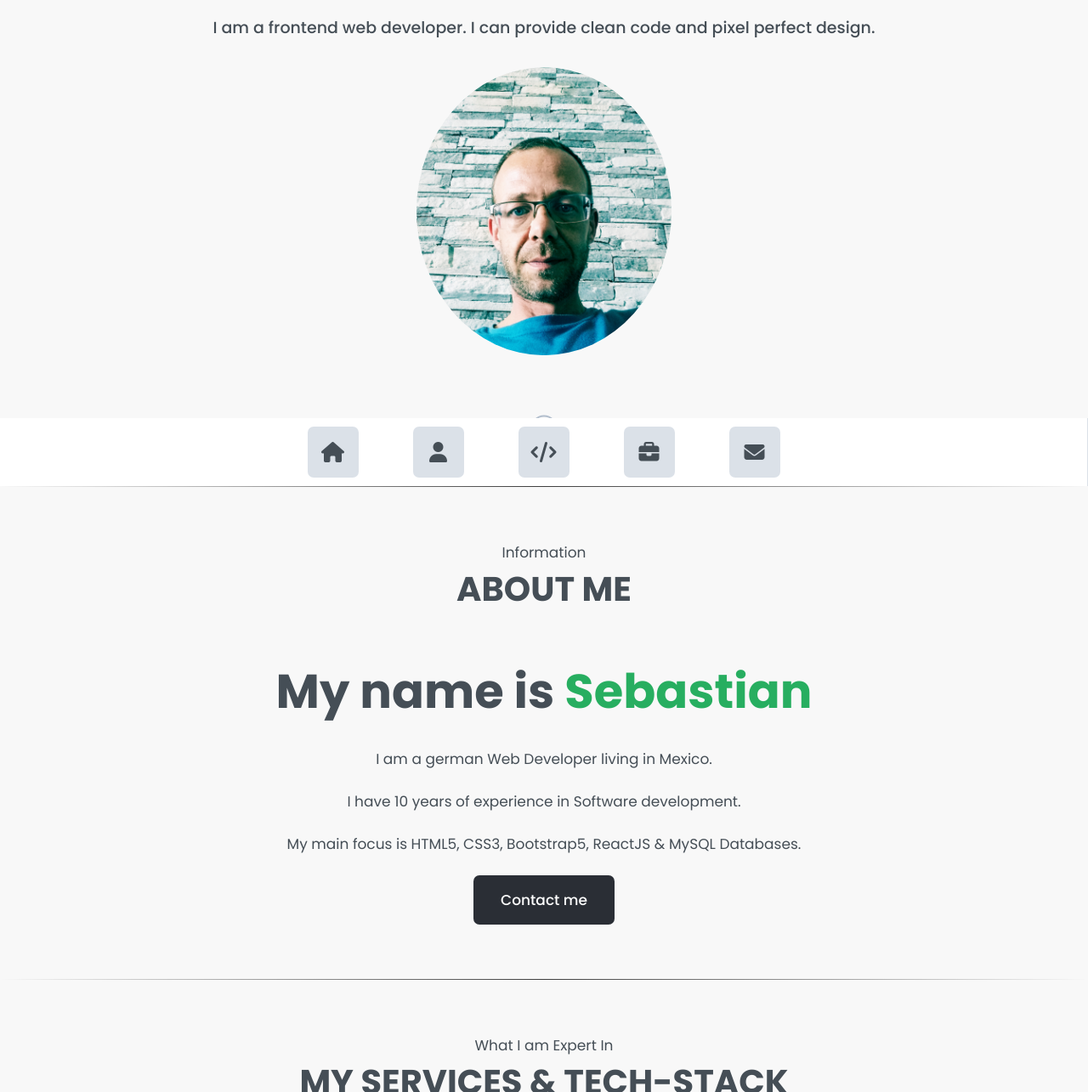
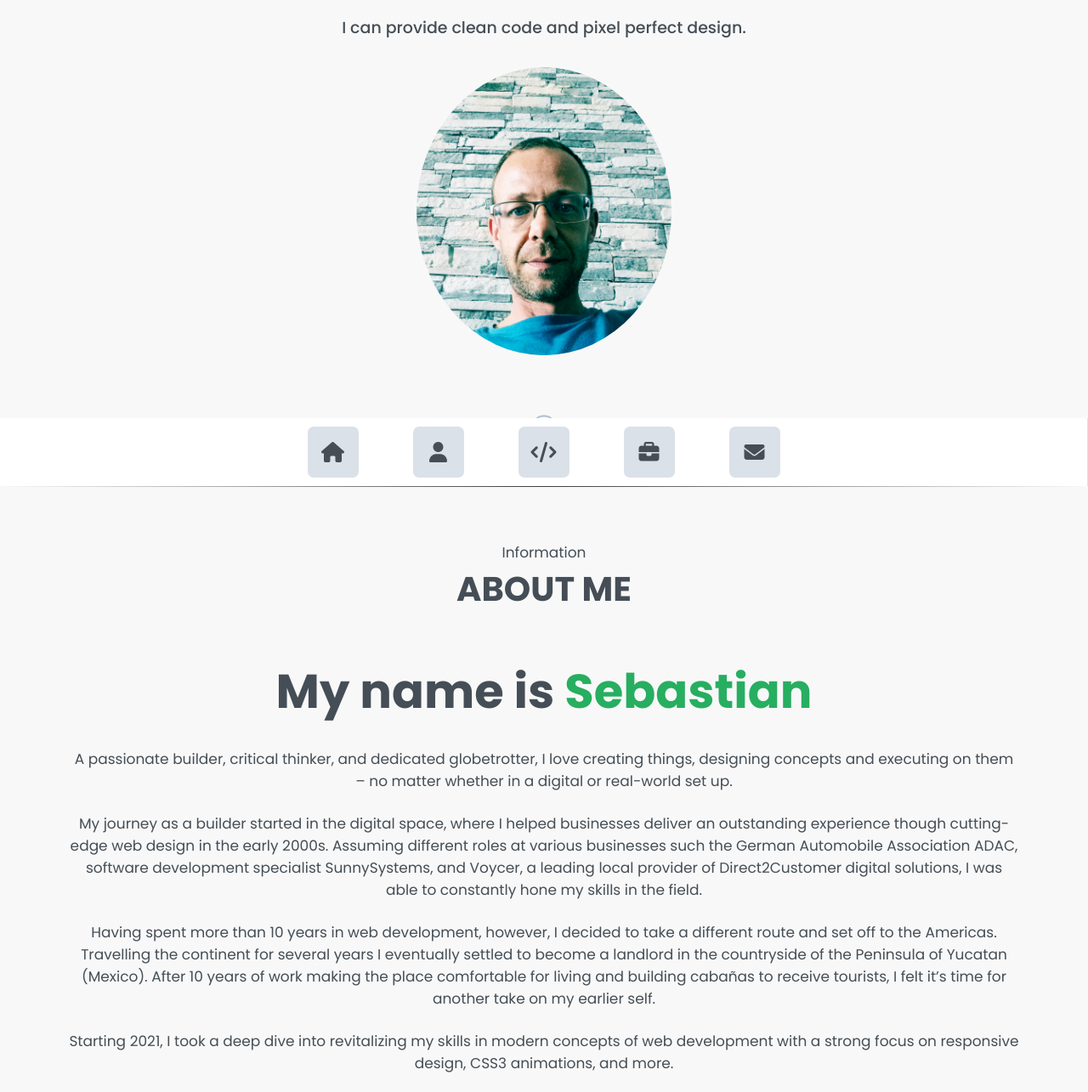
Before and after one commit to 0xMaYuc/dev-portfolio, a plain HTML site: page index.html in a window 1280 px wide. Shown: the part 228-1513 px from the top of the page at 85% size. Drawn offline with Linux system fonts and the light colour scheme.

Commit message:
Content changes

```diff
--- a/index.html
+++ b/index.html
@@ -47,10 +47,10 @@
             <div class="header-content">
                 <div class="h-text">
                     <h2>
-                        Frontend Developer
+                        Front-End Web Developer
                     </h2>
                     <p>
-                        I am a frontend web developer. I can provide clean code and pixel perfect design.
+                        I can provide clean code and pixel perfect design.
                     </p>
                 </div>
                 <div class="h-image">
@@ -70,9 +70,15 @@
                     <h3>About Me</h3>
                 </div>
                 <h4>My name is <span>Sebastian</span></h4>
-                <p>I am a german Web Developer living in Mexico. </p>
-                <p>I have 10 years of experience in Software development.</p>
-                <p>My main focus is HTML5, CSS3, Bootstrap5, ReactJS & MySQL Databases.</p>
+                <p>A passionate builder, critical thinker, and dedicated globetrotter, I love creating things, designing concepts and executing on them – no matter whether in a digital or real-world set up.</p>
+
+                    <p>My journey as a builder started in the digital space, where I helped businesses deliver an outstanding experience though cutting-edge web design in the early 2000s. Assuming different roles at various businesses such the German Automobile Association ADAC, software development specialist SunnySystems, and Voycer, a leading local provider of Direct2Customer digital solutions, I was able to constantly hone my skills in the field.</p>
+
+                    <p>Having spent more than 10 years in web development, however, I decided to take a different route and set off to the Americas. Travelling the continent for several years I eventually settled to become a landlord in the countryside of the Peninsula of Yucatan (Mexico). After 10 years of work making the place comfortable for living and building cabañas to receive tourists, I felt it’s time for another take on my earlier self. </p>
+
+                    <p>Starting 2021, I took a deep dive into revitalizing my skills in modern concepts of web development with a strong focus on responsive design, CSS3 animations, and more.</p>
+
+                  <p>  I’d be more than excited to get the chance to try and prove my skills on a professional level.</p>
 
                 <a href="#contact" class="btn btn-main">Contact me</a>
             </div>
@@ -121,7 +127,7 @@
                     </div>
                 </div>
             </div>
-
+            <hr />
             <div class="tech-stacks">
                 <div class="tech-stack">
                     <div class="t-content">
--- a/styles/style.css
+++ b/styles/style.css
@@ -241,6 +241,7 @@ hr {
   align-items: center;
   justify-content: center;
   grid-gap: 2rem;
+  margin-bottom: 70px;
 }
 .sec-services .services .service {
   width: 400px;
```
